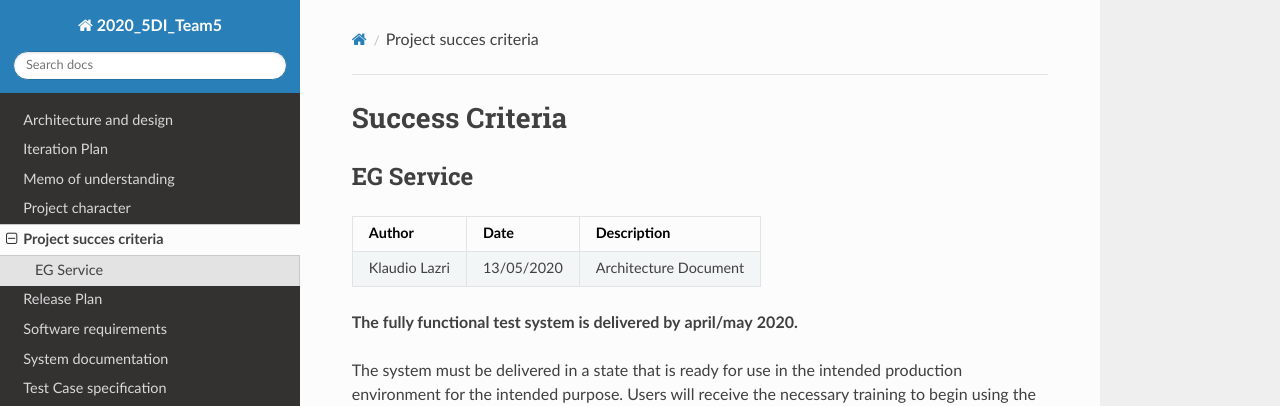
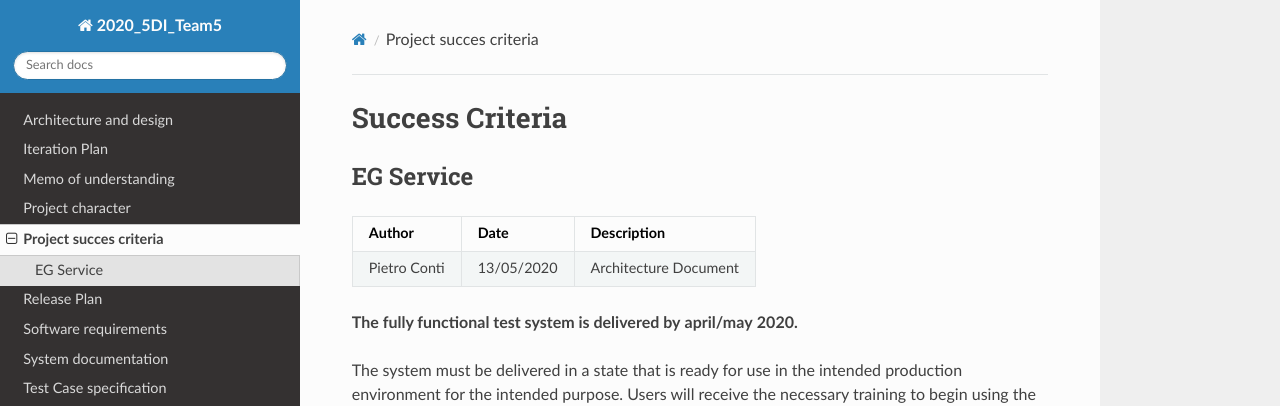
Before and after one commit to TeamPit/2020_5DI_team5_Conti, an MkDocs documentation site: the page built from docs/project_success_criteria.md, in a window 1280 px wide and 900 px high. Shown: the top 406 px of the window. Built offline with MkDocs 1.6.1, drawn with Linux system fonts in a browser that asks for light colours; nearby versions of some CDN libraries.

Commit message:
Update project_success_criteria.md

```diff
--- a/docs/project_success_criteria.md
+++ b/docs/project_success_criteria.md
@@ -4,7 +4,7 @@
 
 | Author | Date | Description |
 | --- | --- | --- |
-| Klaudio Lazri | 13/05/2020 | Architecture Document |
+| Pietro Conti | 13/05/2020 | Architecture Document |
 
 **The fully functional test system is delivered by**  **april/may**  **2020.**
 
```
